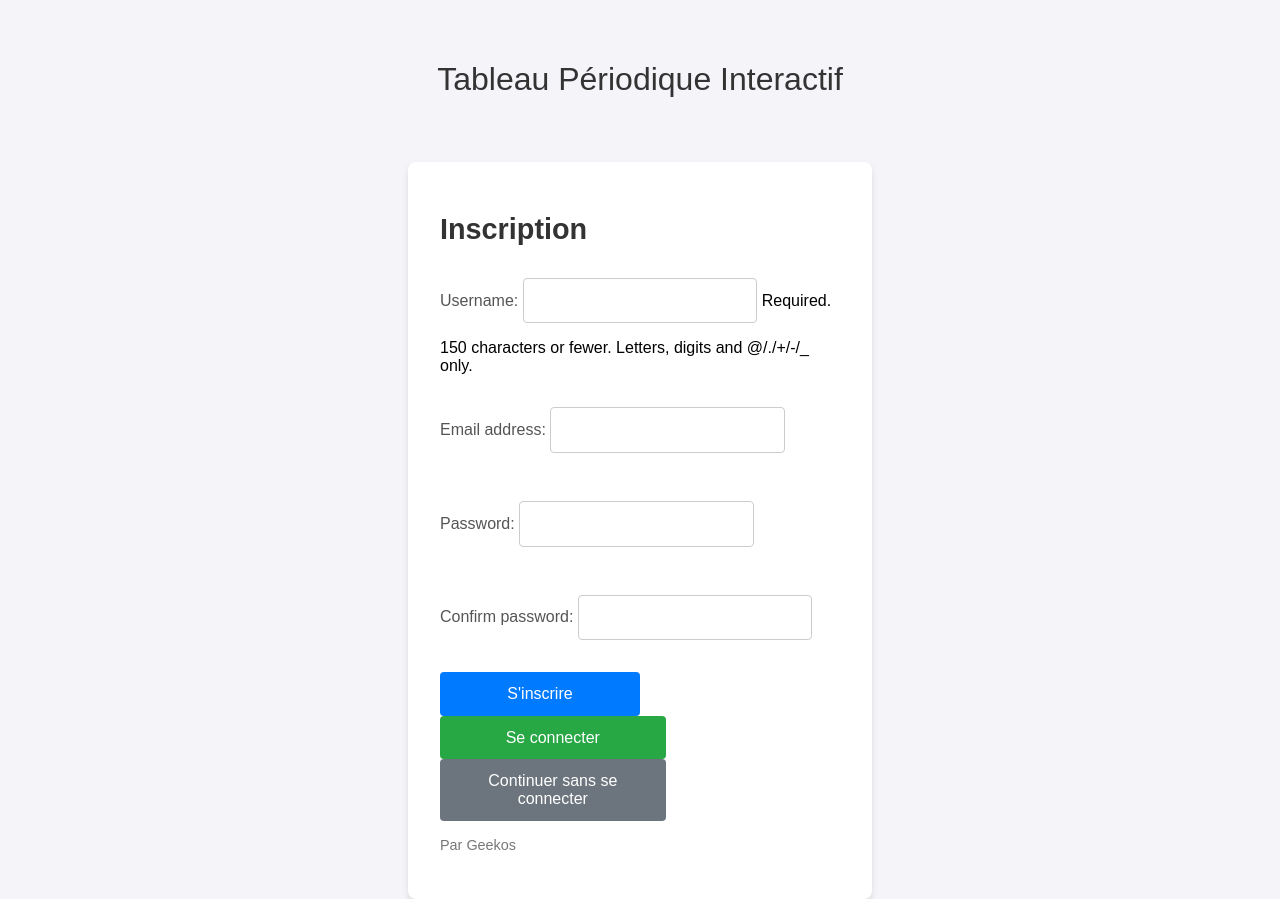
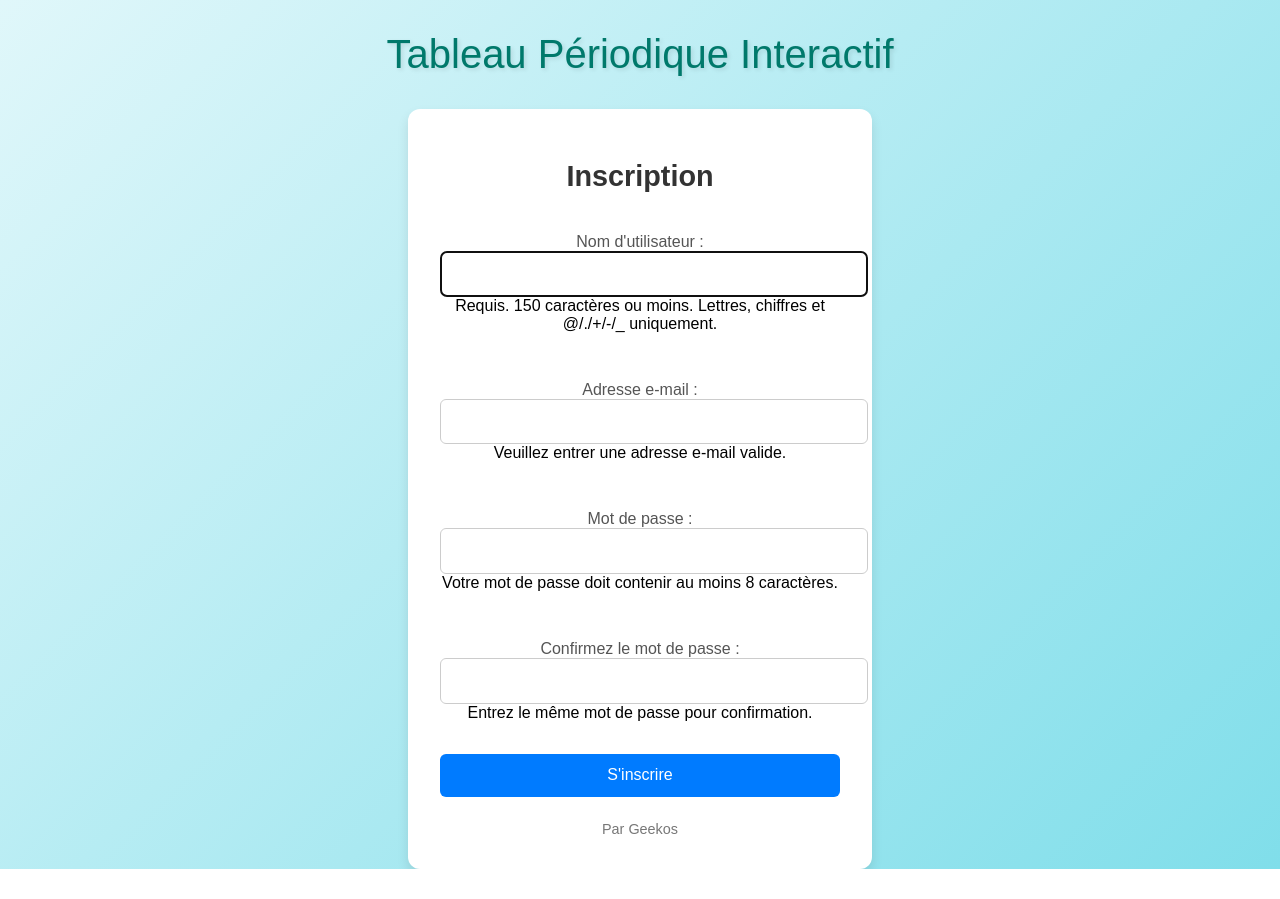
Before and after one commit to RaphaelForget21/Tab_periodiqueREAL, a Django app: page /register/ in a window 1280 px wide. After the commit the page ends 869 px from the top, so only its background shows below. Run offline with Django 5.2, Linux system fonts and the light colour scheme.

Commit message:
Style Tableau + logout et début notes mais ca ne fonctionne pas encore

```diff
--- a/DjangoProjectGEEKOS/settings.py
+++ b/DjangoProjectGEEKOS/settings.py
@@ -104,7 +104,7 @@
 # Internationalization
 # https://docs.djangoproject.com/en/5.2/topics/i18n/
 
-LANGUAGE_CODE = 'en-us'
+LANGUAGE_CODE = 'fr-ca'
 
 TIME_ZONE = 'UTC'
 
--- a/DjangoProjectGEEKOS/urls.py
+++ b/DjangoProjectGEEKOS/urls.py
@@ -24,4 +24,6 @@
     path('periodic_table/', views.periodic_table_view, name='periodic_table'),  # Example for the periodic table page
     path('', views.login_view, name='login'),
     path('register/', views.register_view, name='register'),
+    path('logout/', views.logout_view, name='logout'),
+    path('save_note/', views.save_note_view, name='save_note'),
 ]
--- a/Tableau_Periodique/forms.py
+++ b/Tableau_Periodique/forms.py
@@ -1,18 +1,27 @@
 from django import forms
+from django.contrib.auth.forms import UserCreationForm
 from django.contrib.auth.models import User
 
-class UserRegistrationForm(forms.ModelForm):
-    password = forms.CharField(widget=forms.PasswordInput)
-    confirm_password = forms.CharField(widget=forms.PasswordInput)
+class CustomUserRegistrationForm(UserCreationForm):
+    username = forms.CharField(
+        label="Nom d'utilisateur",
+        help_text="Requis. 150 caractères ou moins. Lettres, chiffres et @/./+/-/_ uniquement."
+    )
+    email = forms.EmailField(
+        label="Adresse e-mail",
+        help_text="Veuillez entrer une adresse e-mail valide."
+    )
+    password1 = forms.CharField(
+        label="Mot de passe",
+        widget=forms.PasswordInput,
+        help_text="Votre mot de passe doit contenir au moins 8 caractères."
+    )
+    password2 = forms.CharField(
+        label="Confirmez le mot de passe",
+        widget=forms.PasswordInput,
+        help_text="Entrez le même mot de passe pour confirmation."
+    )
 
     class Meta:
         model = User
-        fields = ['username', 'email', 'password']
-
-    def clean(self):
-        cleaned_data = super().clean()
-        password = cleaned_data.get('password')
-        confirm_password = cleaned_data.get('confirm_password')
-
-        if password != confirm_password:
-            raise forms.ValidationError("Passwords do not match.")
+        fields = ["username", "email", "password1", "password2"]
--- a/Tableau_Periodique/templates/register.html
+++ b/Tableau_Periodique/templates/register.html
@@ -5,104 +5,102 @@
     <meta name="viewport" content="width=device-width, initial-scale=1.0">
     <title>Inscription - Tableau Périodique Interactif</title>
     <style>
+        .errorlist {
+        color: red;
+        font-size: 0.9rem;
+        margin: 0;
+        padding: 0;
+        list-style: none;
+    }
+
+    .errorlist li {
+        margin-bottom: 0.5rem;
+    }
         body {
-            font-family: Arial, sans-serif;
-            background-color: #f4f4f9;
+            font-family: 'Montserrat', Arial, sans-serif;
+            background: linear-gradient(135deg, #e0f7fa, #80deea);
             margin: 0;
             padding: 0;
             display: flex;
             flex-direction: column;
             justify-content: center;
             align-items: center;
-            height: 100vh;
+            min-height: 100vh;
         }
 
-
         .site-title {
-            margin-top: 10rem;
-            margin-bottom: 4rem;
-            font-size: 2rem;
-            color: #333333;
+            margin-top: 2rem;
+            margin-bottom: 2rem;
+            font-size: 2.5rem;
+            color: #00796b;
             text-align: center;
+            text-shadow: 2px 2px 4px rgba(0, 0, 0, 0.1);
         }
 
         .container {
             background: #ffffff;
             padding: 2rem;
-            border-radius: 8px;
-            box-shadow: 0 4px 6px rgba(0, 0, 0, 0.1);
+            border-radius: 12px;
+            box-shadow: 0 6px 12px rgba(0, 0, 0, 0.1);
             width: 100%;
             max-width: 400px;
-            text-align: left;
-            margin: auto;
+            text-align: center;
         }
 
         h1 {
             font-size: 1.8rem;
             color: #333333;
-            margin-bottom: 1rem;
+            margin-bottom: 1.5rem;
         }
 
         form {
             display: flex;
             flex-direction: column;
+            gap: 1rem;
         }
 
         label {
             font-size: 1rem;
             color: #555555;
-            margin-bottom: 0.5rem;
             text-align: left;
         }
 
         input {
             padding: 0.8rem;
-            margin-bottom: 1rem;
             border: 1px solid #cccccc;
-            border-radius: 4px;
+            border-radius: 6px;
             font-size: 1rem;
+            width: 100%;
         }
 
         .button {
             display: inline-block;
             padding: 0.8rem;
             width: 100%;
-            max-width: 200px;
             background-color: #007bff;
             color: #ffffff;
             border: none;
-            border-radius: 4px;
+            border-radius: 6px;
             font-size: 1rem;
             text-align: center;
             text-decoration: none;
             cursor: pointer;
-            transition: background-color 0.3s ease;
+            transition: background-color 0.3s ease, transform 0.2s ease;
         }
 
         .button:hover {
             background-color: #0056b3;
-        }
-
-        .secondary-button {
-            background-color: #28a745;
-        }
-
-        .secondary-button:hover {
-            background-color: #218838;
-        }
-
-        .third-button {
-            background-color: #6c757d;
-        }
-
-        .third-button:hover {
-            background-color: #5a6268;
+            transform: scale(1.05);
         }
 
         .footer {
-            margin-top: 1rem;
+            margin-top: 1.5rem;
             font-size: 0.9rem;
             color: #777777;
+        }
+
+        .footer p {
+            margin: 0;
         }
     </style>
 </head>
@@ -115,9 +113,9 @@
             {{ form.as_p }}
             <button type="submit" class="button">S'inscrire</button>
         </form>
-    <a href="{% url 'login' %}" class="button secondary-button">Se connecter</a>
-    <a href="{% url 'periodic_table' %}" class="button third-button">Continuer sans se connecter</a>
-    <div class="footer">
-        <p>Par Geekos</p>
+        <div class="footer">
+            <p>Par Geekos</p>
+        </div>
     </div>
-</div>
+</body>
+</html>
--- a/Tableau_Periodique/views.py
+++ b/Tableau_Periodique/views.py
@@ -1,22 +1,24 @@
+from django.contrib.auth.decorators import login_required
 from django.http import JsonResponse
 from django.shortcuts import render, redirect
-from .models import Element
-from django.contrib.auth import authenticate, login
+from .models import Element,ElementNote
+from django.contrib.auth import authenticate, login,logout
+from django.shortcuts import redirect
 from django.contrib import messages
-from .forms import UserRegistrationForm
+from .forms import CustomUserRegistrationForm
 
 
 def register_view(request):
     if request.method == 'POST':
-        form = UserRegistrationForm(request.POST)
+        form = CustomUserRegistrationForm(request.POST)
         if form.is_valid():
             user = form.save(commit=False)
-            user.set_password(form.cleaned_data['password'])
+            user.set_password(form.cleaned_data['password1'])
             user.save()
-            messages.success(request, "User created successfully!")
+            messages.success(request, "Utilisateur crée avec succès!")
             return redirect('login')
     else:
-        form = UserRegistrationForm()
+        form = CustomUserRegistrationForm()
     return render(request, 'register.html', {'form': form})
 def login_view(request):
     if request.method == 'POST':
@@ -38,3 +40,25 @@
         'numero', 'symbole', 'nom', 'masse', 'categorie', 'position_row', 'position_col'
     )
     return JsonResponse(list(elements), safe=False)
+
+def logout_view(request):
+    logout(request)
+    return redirect('login')# Redirect to the login page after logout
+
+@login_required
+def save_note_view(request):
+    if request.method == 'POST':
+        element_id = request.POST['element_id']
+        note_text= request.POST['note']
+        element= Element.objects.get(id=element_id)
+        note, created= ElementNote.objects.get_or_create(user=request.user, element=element)
+        note.note= note_text
+        note.save()
+        return JsonResponse({'success': True})
+    return JsonResponse({'success': False})
+@login_required
+def get_note_view(request):
+    element_id = request.GET.get('element_id')
+    element = Element.objects.get(id=element_id)
+    note = ElementNote.objects.filter(user=request.user, element=element).first()
+    return JsonResponse({'note': note.note if note else ''})
```
Also changed, not shown: Tableau_Periodique/models.py (+10 -0 lines), Tableau_Periodique/templates/tab.html (+158 -46 lines), db.sqlite3.
